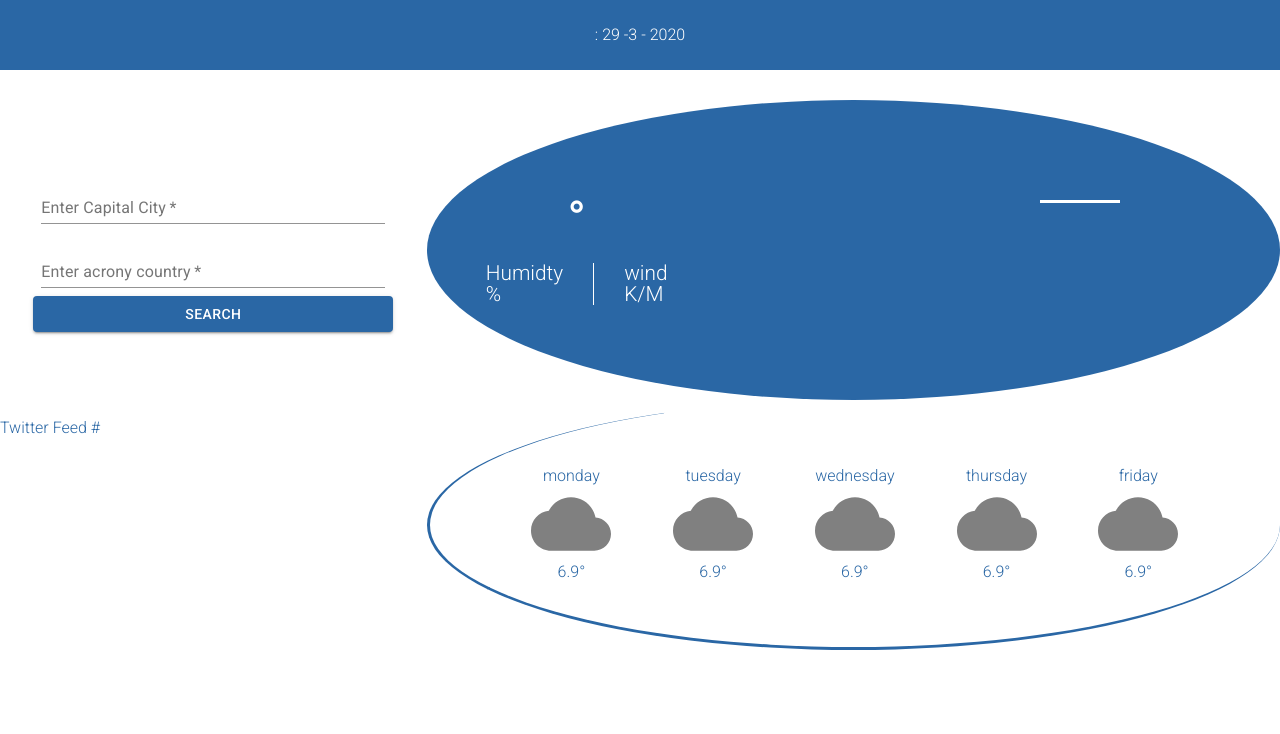
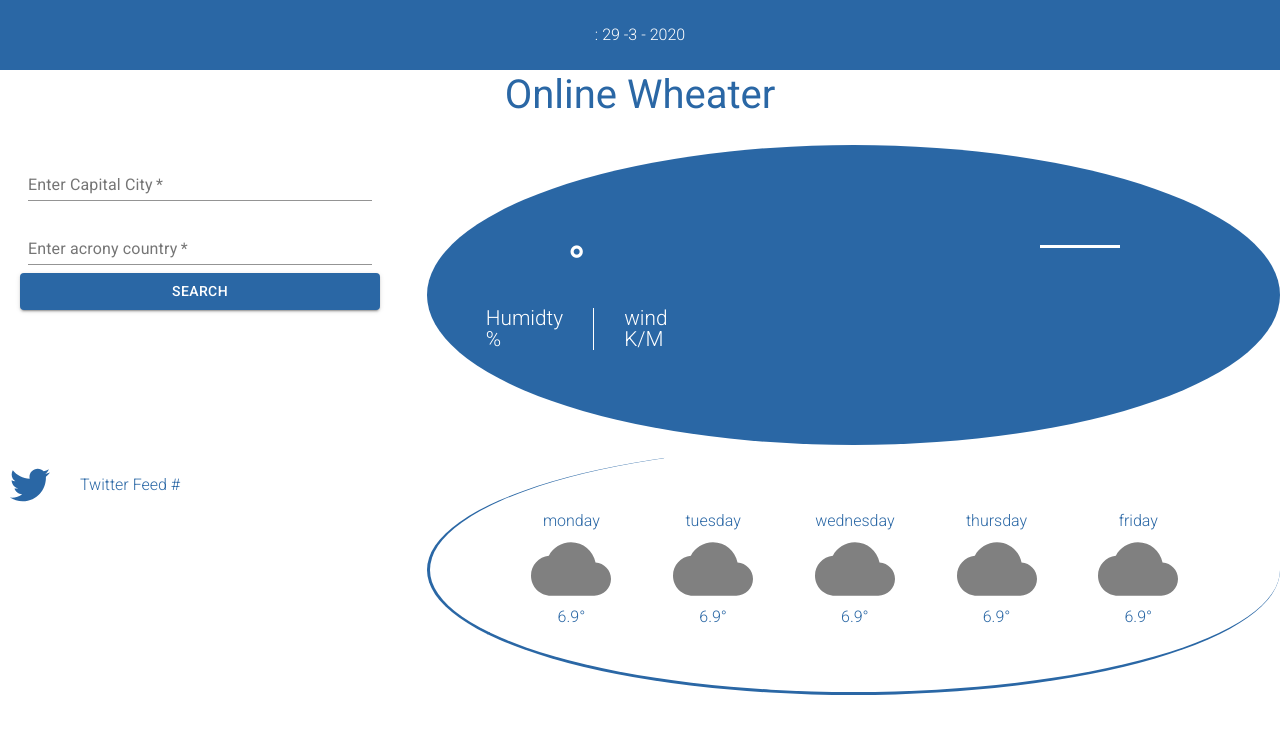
Before and after one commit to Alexanderwags/Wheater-Countries-React, a React (Create React App) app: page / in a window 1280 px wide. Shown: the top 734 px of the page. Built offline with nearby package versions, Linux system fonts and the light colour scheme.

Commit message:
git config heroku

```diff
--- a/public/index.html
+++ b/public/index.html
@@ -18,7 +18,7 @@
       manifest.json provides metadata used when your web app is installed on a
       user's mobile device or desktop. See https://developers.google.com/web/fundamentals/web-app-manifest/
     -->
-    <link rel="manifest" href="%PUBLIC_URL%/manifest.json" />
+
     <!--
       Notice the use of %PUBLIC_URL% in the tags above.
       It will be replaced with the URL of the `public` folder during the build.
--- a/src/assets/Svg/Rain.js
+++ b/src/assets/Svg/Rain.js
@@ -8,7 +8,7 @@ const Rain = () => {
         focusable="false"
         data-prefix="fas"
         data-icon="tint"
-        class="svg-inline--fa fa-tint fa-w-11"
+        className="svg-inline--fa fa-tint fa-w-11"
         role="img"
         xmlns="http://www.w3.org/2000/svg"
         viewBox="0 0 352 512"
--- a/src/assets/Svg/Torn.js
+++ b/src/assets/Svg/Torn.js
@@ -9,7 +9,7 @@ const Torn = () => {
         focusable="false"
         data-prefix="fas"
         data-icon="poo-storm"
-        class="svg-inline--fa fa-poo-storm fa-w-14"
+        className="svg-inline--fa fa-poo-storm fa-w-14"
         role="img"
         xmlns="http://www.w3.org/2000/svg"
         viewBox="0 0 448 512"
--- a/src/components/Day/index.js
+++ b/src/components/Day/index.js
@@ -15,7 +15,7 @@ const Day = ({
   let temp = grad - 273.15;
 
   return (
-    <Grid container xs={6} sm={2} item={true} className={Styles.center}>
+    <Grid item={true} xs={6} sm={2} className={Styles.center}>
       <div className={Styles.center}>
         <h1>{day}</h1>
         {desc === "Rain" ? (
--- a/src/components/FormConsult/Styles/styles.module.scss
+++ b/src/components/FormConsult/Styles/styles.module.scss
@@ -1,12 +1,19 @@
 :local {
   .w90 {
-    width: 90%;
+    @media (min-width: 1200px) {
+      width: 90%;
+    }
+    @media (min-width: 600px) and (max-width: 1199px) {
+      width: 25ch;
+    }
   }
   .secondp {
     text-align: left;
     color: gray;
   }
   .w100 {
-    width: auto !important;
+    @media (min-width: 1200px) {
+      width: auto !important;
+    }
   }
 }
--- a/src/components/FormConsult/index.js
+++ b/src/components/FormConsult/index.js
@@ -41,7 +41,9 @@ export default function FormConsult({ SearchData }) {
 
   const handleSubmit = (e) => {
     e.preventDefault();
-
+    setBand(true);
+    setBand1(true);
+    setBand2(true);
     try {
       console.log("weather : ", weather);
       console.log("imgcountrie : ", imgcountrie);
@@ -60,15 +62,15 @@ export default function FormConsult({ SearchData }) {
     }
   };
   function change() {
-    setBand(true);
-    setBand1(true);
-    setBand2(true);
+    // setBand(true);
+    // setBand1(true);
+    // setBand2(true);
   }
   function keyp(e) {
     e.preventDefault();
-    setBand(true);
-    setBand1(true);
-    setBand2(true);
+    // setBand(true);
+    // setBand1(true);
+    // setBand2(true);
   }
 
   function onChangeCity(e) {
--- a/src/components/TwitterFeed/index.js
+++ b/src/components/TwitterFeed/index.js
@@ -1,12 +1,16 @@
 import React from "react";
 import { Grid } from "@material-ui/core";
 import Styles from "./styles/Styles.module.scss";
+import Twitter from "../../assets/Svg/Twitter";
 const TwitterFeed = ({ countrie, children }) => {
   return (
     <Grid container xs={12} className={Styles.center}>
-      <h1>
-        Twitter Feed <span>#{countrie}</span>
-      </h1>
+      <div className={Styles.cn}>
+        <Twitter style={{ color: "#2a67a5", height: "40px" }} />
+        <h1>
+          Twitter Feed <span>#{countrie}</span>
+        </h1>
+      </div>
       {children}
     </Grid>
   );
--- a/src/components/TwitterFeed/styles/Styles.module.scss
+++ b/src/components/TwitterFeed/styles/Styles.module.scss
@@ -10,4 +10,15 @@
       color: #2a67a5;
     }
   }
+  .cn {
+    display: flex;
+    justify-content: flex-start;
+    align-items: center;
+    height: max-content;
+    width: 100%;
+    padding-left: 10px;
+    h1 {
+      margin-left: 30px;
+    }
+  }
 }
--- a/src/pages/Home.js
+++ b/src/pages/Home.js
@@ -16,7 +16,7 @@ function Home(props) {
   const [wind, setWind] = useState("");
   const [band, setBand] = useState("");
   const [dataday, setDataDay] = useState([]);
-  // const [dataImg, setDataImg] = useState([]);
+  const [dataImg, setDataImg] = useState([]);
   // const [datawheater, setDataWheater] = useState([]);
 
   const [enc, setEnc] = useState(false);
@@ -34,7 +34,7 @@ function Home(props) {
     setBand(datimg[1]);
     setDataDay(datday);
     setcountrie1(countrie);
-    //setDataImg(datimg);
+    setDataImg(datimg);
     //setDataWheater(datwheater);
     console.log("success");
     setEnc(true);
@@ -43,19 +43,12 @@ function Home(props) {
   return (
     <>
       <Header countrie={countrie1} />
-      <Grid container xs={12} className={Styles.centro}>
-        <Grid
-          container
-          sm={4}
-          xs={12}
-          direction="row"
-          justify="center"
-          alignItems="center"
-          className={Styles.form}
-        >
+      <h1 className={Styles.time}>Online Wheater </h1>
+      <Grid container={true} xs={12} className={Styles.centro}>
+        <Grid item={true} xs={12} sm={4} className={Styles.form}>
           <FormConsult SearchData={SearchData} />
         </Grid>
-        <Grid container xs={12} sm={8} className={Styles.border}>
+        <Grid item={true} xs={12} sm={8} className={Styles.border}>
           <InfoCountries
             temp={temp}
             hum={hum}
@@ -66,12 +59,12 @@ function Home(props) {
           />
         </Grid>
       </Grid>
-      <Grid container xs={12} item={true}>
-        <Grid container xs={12} sm={4} item={true}>
+      <Grid container={true} xs={12}>
+        <Grid item={true} xs={12} sm={4}>
           <TwitterFeed countrie={countrie1} />
         </Grid>
 
-        <Grid container xs={12} sm={8} item={true}>
+        <Grid item={true} xs={12} sm={8}>
           <Sem>
             {enc === true
               ? dataday.map((inf) => {
--- a/src/pages/styles/Styles.module.scss
+++ b/src/pages/styles/Styles.module.scss
@@ -24,4 +24,11 @@
       flex-direction: column-reverse;
     }
   }
+  .time{
+    font-weight: 400;
+    color: #2a67a5;
+    font-size: 2.5rem;
+    text-align: center;
+    padding-top:5px;
+  }
 }
```
Also changed, not shown: public/manifest.json (deleted), public/robots.txt (deleted).
